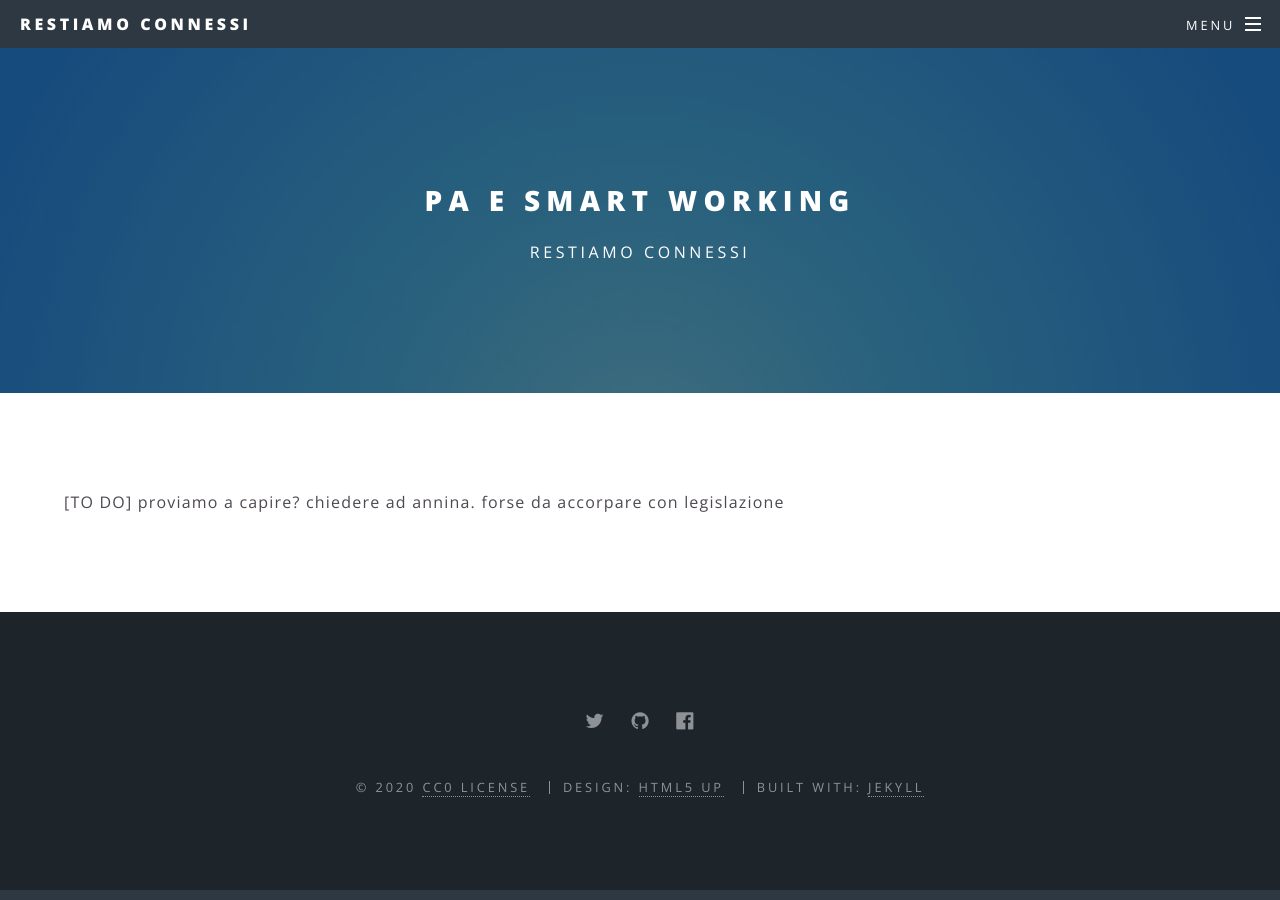
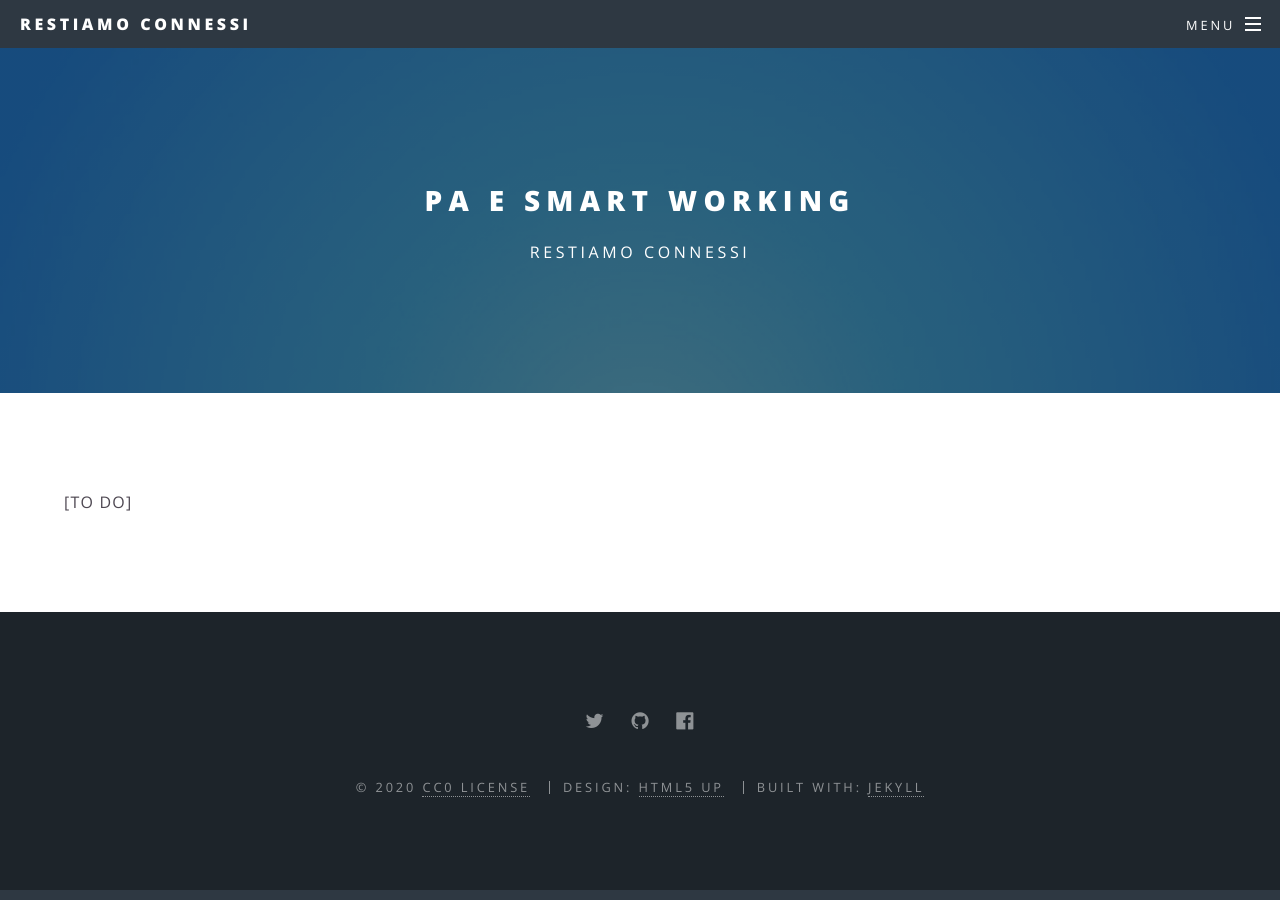
Before and after one commit to dariobottazzi/restiamoconnessi, a Jekyll site: the page built from 3_pa.md, in a window 1280 px wide. Built offline with Jekyll 4.4.1, drawn with Linux system fonts in a browser that asks for light colours.

Commit message:
piccole fix

```diff
--- a/3_pa.md
+++ b/3_pa.md
@@ -3,4 +3,4 @@ layout: page
 title: PA e Smart Working
 ---
 
-[TO DO] proviamo a capire? chiedere ad annina. forse da accorpare con legislazione
+[TO DO]
```
